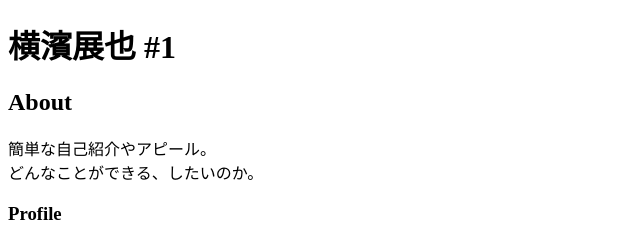
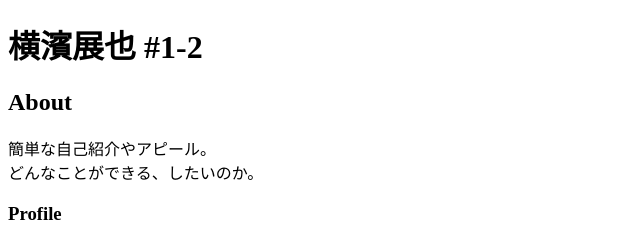
Before and after one commit to PopontaN2025/poponta2025.github.io, a plain HTML site: page index.html in a window 1280 px wide. Shown: the top 240 px of the page, 0-640 px from the left. Drawn offline with Linux system fonts and the light colour scheme.

Commit message:
Update index.html

```diff
--- a/index.html
+++ b/index.html
@@ -6,7 +6,7 @@
     <title>横濱展也のポートフォリオh1</title>
   </head>
   <body>
-    <h1>横濱展也  #1</h1>
+    <h1>横濱展也  #1-2</h1>
     <h2>About</h2> <p>
 簡単な自己紹介やアピール。<br>
 どんなことができる、したいのか。 </p>
```
